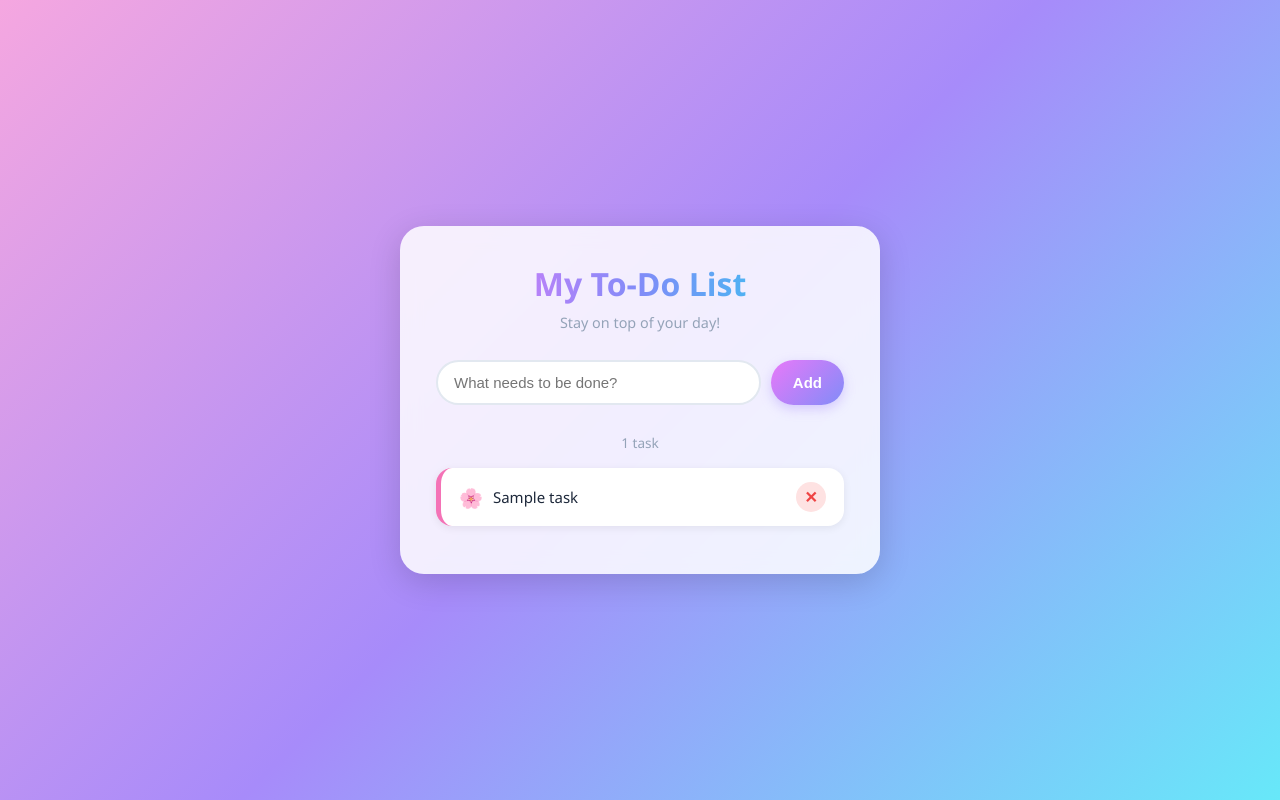
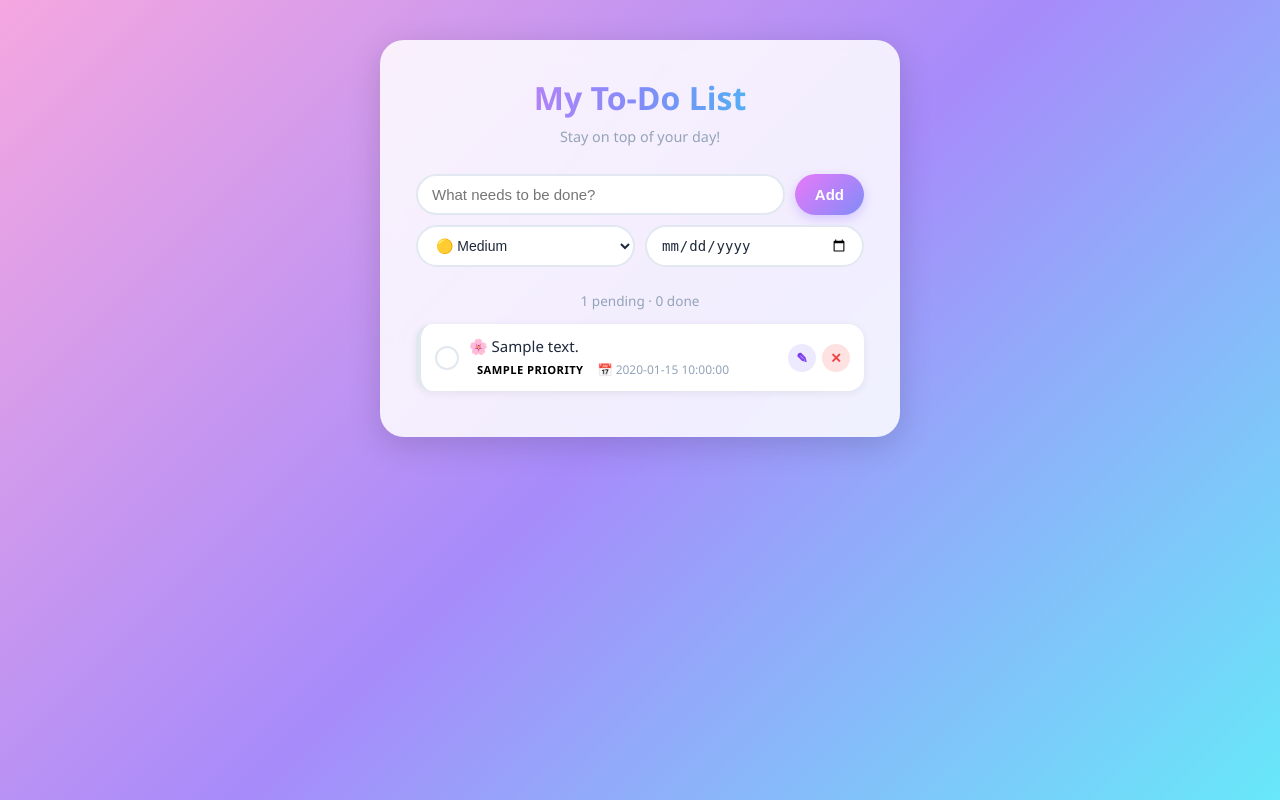
Before and after one commit to novshita/todo-app, a Flask app: template templates/index.html in a window 1280 px wide. Run offline with Flask 3, Linux system fonts and the light colour scheme; the template is opened without the code that fills it: most values are stand-ins (such as "Sample title", 1, 10 or a date in 2020).

Commit message:
Add task completion, edit, priority and due date features

```diff
--- a/app.py
+++ b/app.py
@@ -7,14 +7,33 @@ tasks = []
 
 @app.route("/")
 def index():
-    return render_template("index.html", tasks=tasks)
+    edit_id = request.args.get("edit", type=int, default=-1)
+    return render_template("index.html", tasks=tasks, edit_id=edit_id)
 
 
 @app.route("/add", methods=["POST"])
 def add():
     task = request.form.get("task")
+    priority = request.form.get("priority", "medium")
+    due_date = request.form.get("due_date", "")
     if task:
-        tasks.append(task)
+        tasks.append({"text": task, "done": False, "priority": priority, "due_date": due_date})
+    return redirect(url_for("index"))
+
+
+@app.route("/edit/<int:task_id>", methods=["POST"])
+def edit(task_id):
+    if 0 <= task_id < len(tasks):
+        new_text = request.form.get("text")
+        if new_text:
+            tasks[task_id]["text"] = new_text
+    return redirect(url_for("index"))
+
+
+@app.route("/toggle/<int:task_id>")
+def toggle(task_id):
+    if 0 <= task_id < len(tasks):
+        tasks[task_id]["done"] = not tasks[task_id]["done"]
     return redirect(url_for("index"))
 
 
--- a/templates/index.html
+++ b/templates/index.html
@@ -16,10 +16,10 @@
             min-height: 100vh;
             background: linear-gradient(135deg, #f5a7e0, #a78bfa, #67e8f9);
             display: flex;
-            align-items: center;
+            align-items: flex-start;
             justify-content: center;
             font-family: 'Segoe UI', Arial, sans-serif;
-            padding: 20px;
+            padding: 40px 20px;
         }
 
         .card {
@@ -28,7 +28,7 @@
             border-radius: 24px;
             padding: 36px;
             width: 100%;
-            max-width: 480px;
+            max-width: 520px;
             box-shadow: 0 8px 32px rgba(0, 0, 0, 0.15);
         }
 
@@ -48,29 +48,52 @@
             margin-bottom: 28px;
         }
 
-        form {
+        /* ── Add form ── */
+        .form-main {
             display: flex;
             gap: 10px;
-            margin-bottom: 28px;
+            margin-bottom: 10px;
         }
 
-        input[type="text"] {
-            flex: 1;
-            padding: 12px 16px;
-            font-size: 15px;
+        .form-meta {
+            display: flex;
+            gap: 10px;
+            margin-bottom: 24px;
+        }
+
+        input[type="text"], input[type="date"], select {
+            padding: 10px 14px;
+            font-size: 14px;
             border: 2px solid #e2e8f0;
             border-radius: 50px;
             outline: none;
             transition: border-color 0.2s;
             background: white;
+            color: #1e293b;
         }
 
-        input[type="text"]:focus {
+        .form-main input[type="text"] {
+            flex: 1;
+            font-size: 15px;
+        }
+
+        input[type="text"]:focus,
+        input[type="date"]:focus,
+        select:focus {
             border-color: #a78bfa;
         }
 
+        select {
+            cursor: pointer;
+            flex: 1;
+        }
+
+        input[type="date"] {
+            flex: 1;
+        }
+
         button {
-            padding: 12px 22px;
+            padding: 10px 20px;
             font-size: 15px;
             font-weight: bold;
             background: linear-gradient(135deg, #e879f9, #818cf8);
@@ -80,6 +103,7 @@
             cursor: pointer;
             transition: transform 0.1s, box-shadow 0.2s;
             box-shadow: 0 4px 12px rgba(167, 139, 250, 0.4);
+            white-space: nowrap;
         }
 
         button:hover {
@@ -91,6 +115,7 @@
             transform: translateY(0);
         }
 
+        /* ── Task list ── */
         ul {
             list-style: none;
         }
@@ -98,14 +123,14 @@
         li {
             display: flex;
             align-items: center;
-            justify-content: space-between;
+            gap: 10px;
             background: white;
             border-radius: 16px;
-            padding: 14px 18px;
-            margin-bottom: 12px;
+            padding: 12px 14px;
+            margin-bottom: 10px;
             box-shadow: 0 2px 8px rgba(0, 0, 0, 0.07);
             transition: transform 0.15s, box-shadow 0.15s;
-            border-left: 5px solid;
+            border-left: 5px solid #e2e8f0;
         }
 
         li:hover {
@@ -113,59 +138,173 @@
             box-shadow: 0 4px 12px rgba(0, 0, 0, 0.1);
         }
 
-        li:nth-child(5n+1) {
-            border-color: #f472b6;
+        li.priority-high  { border-color: #ef4444; }
+        li.priority-medium { border-color: #f59e0b; }
+        li.priority-low   { border-color: #22c55e; }
+
+        /* ── Toggle checkbox ── */
+        a.toggle {
+            background: none;
+            border: 2px solid #e2e8f0;
+            border-radius: 50%;
+            width: 24px;
+            height: 24px;
+            min-width: 24px;
+            display: flex;
+            align-items: center;
+            justify-content: center;
+            text-decoration: none;
+            font-size: 0.8rem;
+            flex-shrink: 0;
+            transition: background 0.2s, border-color 0.2s;
+            color: transparent;
         }
 
-        li:nth-child(5n+2) {
-            border-color: #818cf8;
+        a.toggle:hover {
+            border-color: #a78bfa;
+            background: #f5f3ff;
         }
 
-        li:nth-child(5n+3) {
-            border-color: #34d399;
+        a.toggle.checked {
+            background: linear-gradient(135deg, #e879f9, #818cf8);
+            border-color: transparent;
+            color: white;
         }
 
-        li:nth-child(5n+4) {
-            border-color: #fbbf24;
-        }
-
-        li:nth-child(5n+5) {
-            border-color: #22d3ee;
+        /* ── Task body ── */
+        .task-body {
+            flex: 1;
+            min-width: 0;
         }
 
         .task-text {
+            font-size: 15px;
+            color: #1e293b;
+            white-space: nowrap;
+            overflow: hidden;
+            text-overflow: ellipsis;
+        }
+
+        .task-text.done {
+            text-decoration: line-through;
+            color: #94a3b8;
+        }
+
+        .task-meta {
             display: flex;
             align-items: center;
-            gap: 10px;
-            font-size: 15px;
-            color: #1e293b;
+            gap: 6px;
+            margin-top: 4px;
+            flex-wrap: wrap;
         }
 
-        .emoji {
-            font-size: 1.2rem;
+        .badge {
+            font-size: 0.7rem;
+            font-weight: 600;
+            padding: 2px 8px;
+            border-radius: 50px;
+            text-transform: uppercase;
+            letter-spacing: 0.04em;
+        }
+
+        .badge-high   { background: #fee2e2; color: #ef4444; }
+        .badge-medium { background: #fef9c3; color: #ca8a04; }
+        .badge-low    { background: #dcfce7; color: #16a34a; }
+
+        .due-date {
+            font-size: 0.75rem;
+            color: #94a3b8;
+        }
+
+        /* ── Action buttons ── */
+        .actions {
+            display: flex;
+            gap: 6px;
+            flex-shrink: 0;
+        }
+
+        a.edit, a.delete {
+            border-radius: 50%;
+            width: 28px;
+            height: 28px;
+            display: flex;
+            align-items: center;
+            justify-content: center;
+            text-decoration: none;
+            font-size: 0.85rem;
+            font-weight: bold;
+            flex-shrink: 0;
+            transition: background 0.2s, transform 0.1s;
+        }
+
+        a.edit {
+            background: #ede9fe;
+            color: #7c3aed;
+        }
+
+        a.edit:hover {
+            background: #7c3aed;
+            color: white;
+            transform: scale(1.1);
         }
 
         a.delete {
             background: #fee2e2;
             color: #ef4444;
-            border: none;
-            border-radius: 50%;
-            width: 30px;
-            height: 30px;
-            display: flex;
-            align-items: center;
-            justify-content: center;
-            text-decoration: none;
-            font-size: 1rem;
-            font-weight: bold;
-            flex-shrink: 0;
-            transition: background 0.2s, transform 0.1s;
         }
 
         a.delete:hover {
             background: #ef4444;
             color: white;
             transform: scale(1.1);
+        }
+
+        /* ── Inline edit form ── */
+        .edit-form {
+            display: flex;
+            gap: 8px;
+            flex: 1;
+            align-items: center;
+        }
+
+        .edit-form input[type="text"] {
+            flex: 1;
+            border-radius: 10px;
+            padding: 6px 12px;
+            font-size: 14px;
+        }
+
+        .btn-save {
+            padding: 6px 14px;
+            font-size: 13px;
+            box-shadow: none;
+        }
+
+        a.cancel {
+            background: #f1f5f9;
+            color: #64748b;
+            border-radius: 50%;
+            width: 28px;
+            height: 28px;
+            display: flex;
+            align-items: center;
+            justify-content: center;
+            text-decoration: none;
+            font-weight: bold;
+            font-size: 0.85rem;
+            flex-shrink: 0;
+        }
+
+        a.cancel:hover {
+            background: #e2e8f0;
+        }
+
+        /* ── Footer ── */
+        .count {
+            text-align: center;
+            font-size: 0.85rem;
+            color: #94a3b8;
+            margin-bottom: 14px;
         }
 
         .empty {
@@ -180,13 +319,6 @@
             font-size: 2.5rem;
             margin-bottom: 10px;
         }
-
-        .count {
-            text-align: center;
-            font-size: 0.85rem;
-            color: #94a3b8;
-            margin-bottom: 16px;
-        }
     </style>
 </head>
 
@@ -196,21 +328,56 @@
         <p class="subtitle">Stay on top of your day!</p>
 
         <form action="/add" method="POST">
-            <input type="text" name="task" placeholder="What needs to be done?" required>
-            <button type="submit">Add</button>
+            <div class="form-main">
+                <input type="text" name="task" placeholder="What needs to be done?" required>
+                <button type="submit">Add</button>
+            </div>
+            <div class="form-meta">
+                <select name="priority">
+                    <option value="low">🟢 Low</option>
+                    <option value="medium" selected>🟡 Medium</option>
+                    <option value="high">🔴 High</option>
+                </select>
+                <input type="date" name="due_date">
+            </div>
         </form>
 
         {% if tasks %}
-        <p class="count">{{ tasks|length }} task{{ 's' if tasks|length != 1 else '' }}</p>
+        {% set done_count = tasks | selectattr("done") | list | length %}
+        <p class="count">{{ tasks|length - done_count }} pending · {{ done_count }} done</p>
         <ul>
             {% set emojis = ['🌸', '⚡', '🎯', '🚀', '🌟'] %}
             {% for task in tasks %}
-            <li>
-                <span class="task-text">
-                    <span class="emoji">{{ emojis[loop.index0 % 5] }}</span>
-                    {{ task }}
-                </span>
-                <a class="delete" href="/delete/{{ loop.index0 }}" title="Delete">✕</a>
+            <li class="priority-{{ task.priority }}">
+
+                <a class="toggle {% if task.done %}checked{% endif %}"
+                   href="/toggle/{{ loop.index0 }}" title="Mark complete">✓</a>
+
+                {% if edit_id == loop.index0 %}
+                    <form class="edit-form" action="/edit/{{ loop.index0 }}" method="POST">
+                        <input type="text" name="text" value="{{ task.text }}" required autofocus>
+                        <button type="submit" class="btn-save">Save</button>
+                        <a class="cancel" href="/" title="Cancel">✕</a>
+                    </form>
+                {% else %}
+                    <div class="task-body">
+                        <div class="task-text {% if task.done %}done{% endif %}">
+                            {{ emojis[loop.index0 % 5] }} {{ task.text }}
+                        </div>
+                        <div class="task-meta">
+                            <span class="badge badge-{{ task.priority }}">{{ task.priority }}</span>
+                            {% if task.due_date %}
+                            <span class="due-date">📅 {{ task.due_date }}</span>
+                            {% endif %}
+                        </div>
+                    </div>
+
+                    <div class="actions">
+                        <a class="edit" href="/?edit={{ loop.index0 }}" title="Edit">✎</a>
+                        <a class="delete" href="/delete/{{ loop.index0 }}" title="Delete">✕</a>
+                    </div>
+                {% endif %}
+
             </li>
             {% endfor %}
         </ul>
```
